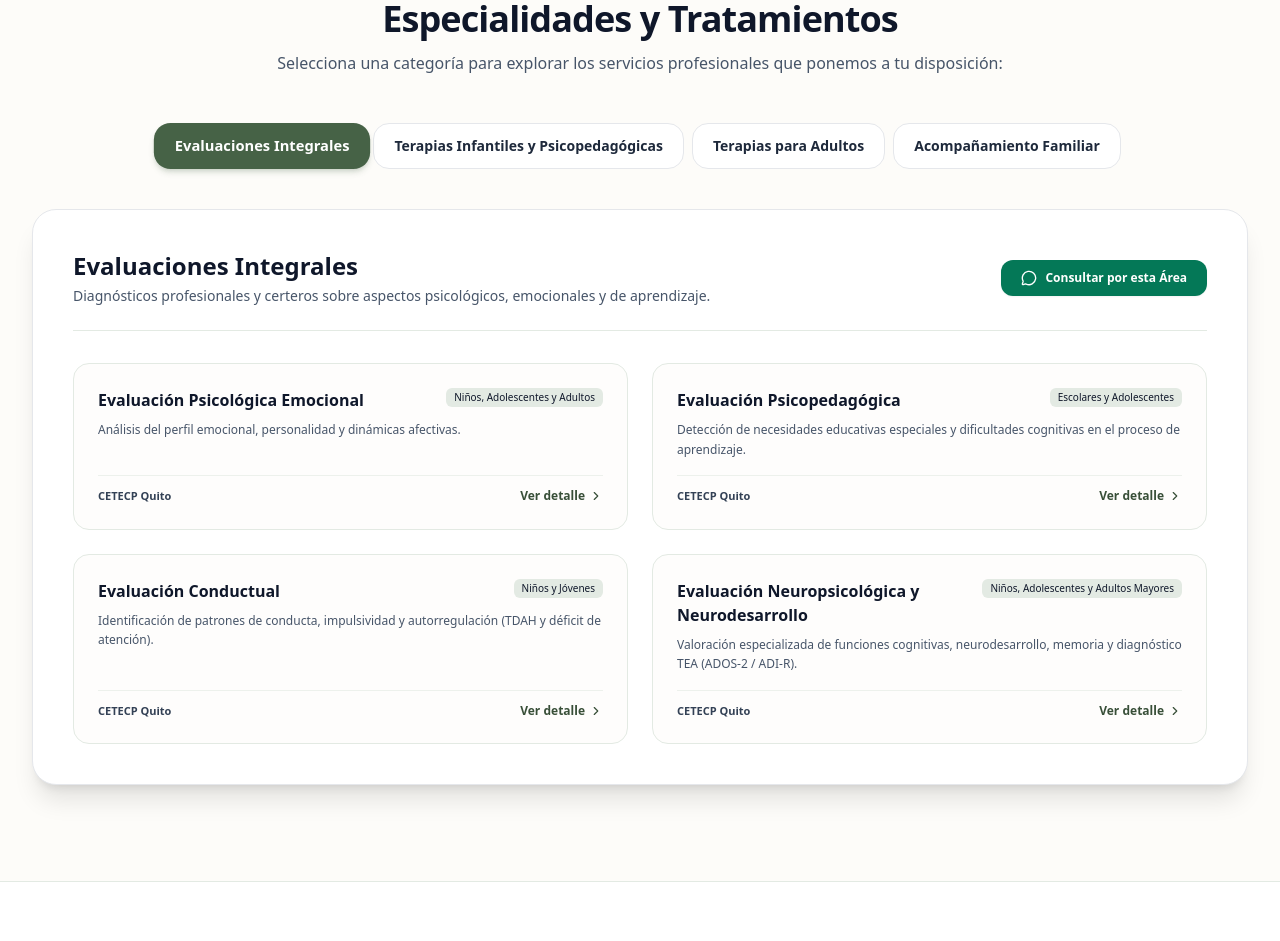
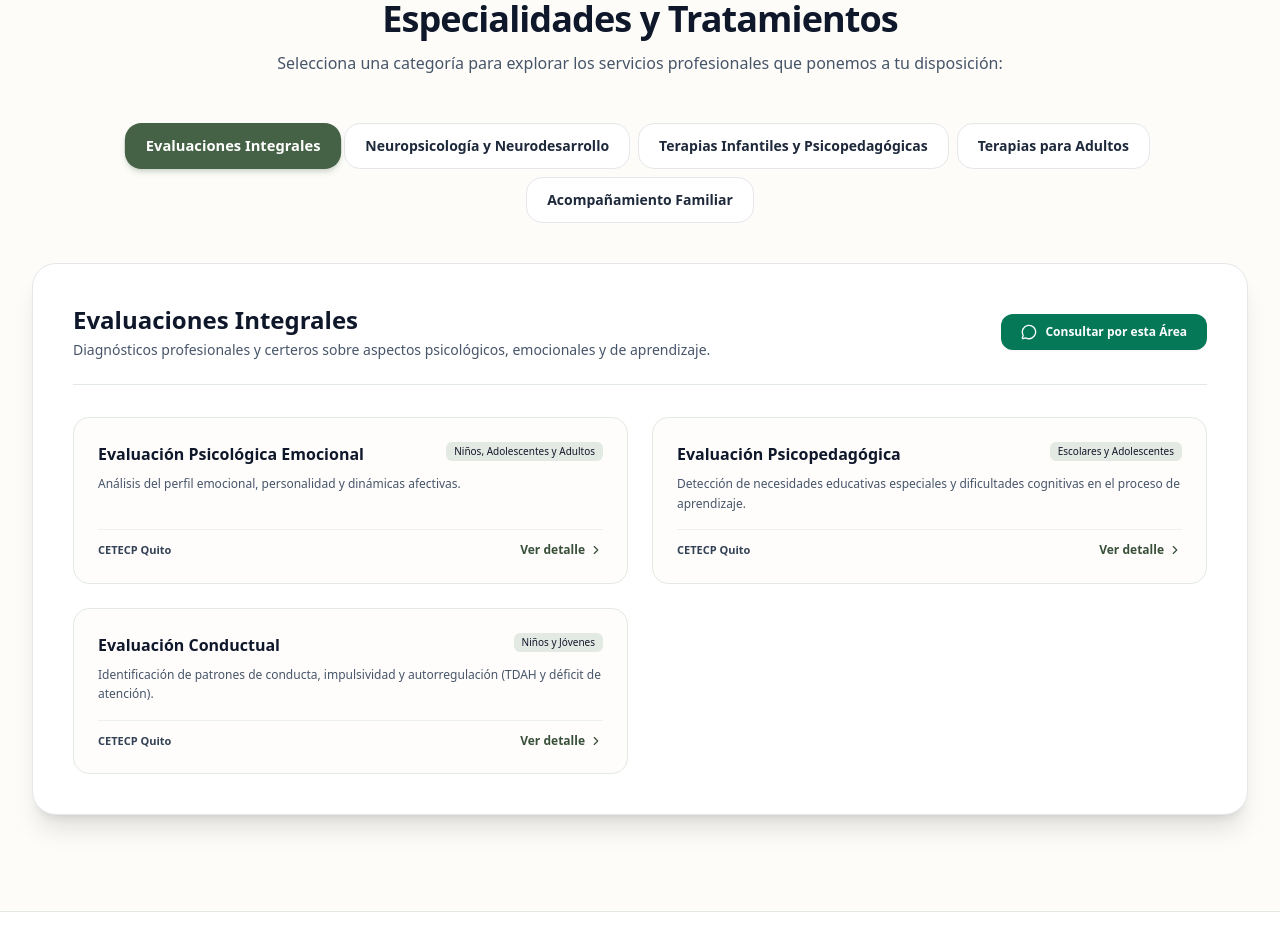
Before and after one commit to carlosulcuango/Cetecp, a React (Vite) app: page / in a window 1280 px wide. Shown: the part 1720-2661 px from the top of the page. Built offline with nearby package versions, Linux system fonts and the light colour scheme.

Commit message:
Integracion de servicios de Neuropsicologia en el menú desplegable

```diff
--- a/src/components/Navbar.tsx
+++ b/src/components/Navbar.tsx
@@ -5,6 +5,7 @@ import {
   X,
   ChevronDown,
   ClipboardCheck,
+  Brain,
   Sparkles,
   HeartHandshake,
   Users,
@@ -14,6 +15,7 @@ import { SERVICE_CATEGORIES, CETECP_INFO } from '../data/cetecpData';
 
 const iconMap: Record<string, React.ReactNode> = {
   ClipboardCheck: <ClipboardCheck className="w-5 h-5 text-sage-600" />,
+  Brain: <Brain className="w-5 h-5 text-sage-600" />,
   Sparkles: <Sparkles className="w-5 h-5 text-sage-600" />,
   HeartHandshake: <HeartHandshake className="w-5 h-5 text-sage-600" />,
   Users: <Users className="w-5 h-5 text-sage-600" />
@@ -149,7 +151,7 @@ export const Navbar: React.FC<NavbarProps> = ({ onSelectServiceCategory, onOpenW
 
               {/* Mega Dropdown Panel */}
               {servicesDropdownOpen && (
-                <div className="absolute top-full left-1/2 -translate-x-1/2 mt-1 w-[850px] bg-white rounded-2xl shadow-xl border border-sage-100 p-6 grid grid-cols-4 gap-6 animate-in fade-in slide-in-from-top-2 duration-200">
+                <div className="absolute top-full left-1/2 -translate-x-1/2 mt-1 w-[1020px] max-w-[95vw] bg-white rounded-2xl shadow-xl border border-sage-100 p-6 grid grid-cols-5 gap-5 animate-in fade-in slide-in-from-top-2 duration-200">
                   {SERVICE_CATEGORIES.map((category) => (
                     <div key={category.id} className="flex flex-col space-y-3">
                       <button
@@ -158,7 +160,7 @@ export const Navbar: React.FC<NavbarProps> = ({ onSelectServiceCategory, onOpenW
                         className="flex items-center gap-2 pb-2 border-b border-sage-100 text-left group hover:border-sage-400 transition-colors w-full"
                       >
                         {iconMap[category.iconName]}
-                        <h4 className="font-semibold text-sm text-slateCustom-900 group-hover:text-sage-600 transition-colors">
+                        <h4 className="font-semibold text-sm text-slateCustom-900 group-hover:text-sage-600 transition-colors leading-snug">
                           {category.title}
                         </h4>
                       </button>
@@ -179,7 +181,7 @@ export const Navbar: React.FC<NavbarProps> = ({ onSelectServiceCategory, onOpenW
                     </div>
                   ))}
 
-                  <div className="col-span-4 bg-sage-50 rounded-xl p-3 flex items-center justify-between border border-sage-100 mt-2">
+                  <div className="col-span-5 bg-sage-50 rounded-xl p-3 flex items-center justify-between border border-sage-100 mt-2">
                     <span className="text-xs font-medium text-slateCustom-800">
                       ¿Necesitas orientación para saber qué terapia es adecuada?
                     </span>
--- a/src/data/cetecpData.ts
+++ b/src/data/cetecpData.ts
@@ -241,27 +241,95 @@ export const SERVICE_CATEGORIES: ServiceCategory[] = [
           "Mejora significativa de la convivencia familiar."
         ]
       },
+    ],
+  },
+  {
+    id: "neuropsicologia",
+    title: "Neuropsicología y Neurodesarrollo",
+    iconName: "Brain",
+    description: "Evaluaciones neuropsicológicas especializadas, diagnóstico de TEA (ADOS-2 / ADI-R), rehabilitación cognitiva y atención integral al adulto mayor.",
+    services: [
       {
-        id: "eval-neuropsicologica",
-        title: "Evaluación Neuropsicológica y Neurodesarrollo",
-        description: "Valoración especializada de funciones cognitivas, neurodesarrollo, memoria y diagnóstico TEA (ADOS-2 / ADI-R).",
-        targetAudience: "Niños, Adolescentes y Adultos Mayores",
+        id: "eval-diagnostico-tea",
+        title: "Evaluación y Diagnóstico de TEA (ADOS-2 / ADI-R)",
+        description: "Diagnóstico del Espectro Autista mediante baterías estandarizadas acreditadas a nivel internacional.",
+        targetAudience: "Niños, Adolescentes y Adultos",
         assignedTherapistId: "alejandra-estrella",
-        overview: "Valoración clínica profunda y científica de las funciones neurocognitivas superiores (atención, memoria, lenguaje, funciones ejecutivas). Incluye evaluación del neurodesarrollo, diagnóstico de TEA con baterías estándar de oro (ADOS-2 y ADI-R) y evaluación en trastornos neurocognitivos en adultos mayores.",
+        overview: "Proceso clínico especializado para la detección y diagnóstico del Trastorno del Espectro Autista (TEA). Empleamos las herramientas estandarizadas de referencia internacional ADOS-2 y ADI-R para proporcionar un diagnóstico riguroso, empático y orientado al desarrollo de intervenciones individualizadas.",
         methodologies: [
-          "Baterías neuropsicológicas acreditadas (ADOS-2, ADI-R, Bayley-III).",
-          "Evaluación de funciones ejecutivas, memoria, atención y lenguaje.",
-          "Valoración de trastornos neurocognitivos en el envejecimiento.",
-          "Informe diagnóstico cuantitativo y cualitativo con plan de intervención."
+          "Entrevista clínica estructurada a padres o cuidadores mediante la prueba ADI-R.",
+          "Evaluación observacional directa e interactiva con el paciente mediante ADOS-2.",
+          "Análisis del perfil socio-comunicativo, patrones de conducta e intereses.",
+          "Informe diagnóstico formal cuantitativo y cualitativo con recomendaciones."
         ],
         benefits: [
-          "Claridad diagnóstica certera en TEA, dificultades del neurodesarrollo y memoria.",
-          "Identificación precisa del perfil cognitivo individual.",
-          "Intervención adecuada y personalizada acorde a las necesidades del paciente.",
-          "Estrategias empáticas para el hogar, escuela o entorno familiar."
+          "Diagnóstico certero avalado por baterías con estándar de oro internacional.",
+          "Comprensión profunda de las necesidades socio-emocionales y comunicativas.",
+          "Guía clara para adaptaciones escolares, tratamientos y apoyo familiar.",
+          "Atención humana y respetuosa adaptada a cada rango de edad."
         ]
       },
-    ],
+      {
+        id: "rehabilitacion-neuropsicologica",
+        title: "Rehabilitación Neuropsicológica",
+        description: "Intervención y estimulación de funciones cognitivas como atención, memoria, lenguaje y funciones ejecutivas.",
+        targetAudience: "Niños, Adolescentes y Adultos",
+        assignedTherapistId: "alejandra-estrella",
+        overview: "Programa de entrenamiento cognitivo diseñado para restaurar, compensar o mitigar alteraciones en las funciones cerebrales superiores. Permite potenciar la atención, memoria, flexibilidad mental y autorregulación tras dificultades del neurodesarrollo o secuelas neurocognitivas.",
+        methodologies: [
+          "Diseño de plan de rehabilitación neuropsicológica individualizado.",
+          "Entrenamiento en funciones ejecutivas, control inhibitorio y memoria de trabajo.",
+          "Uso de técnicas de estimulación cognitiva validadas y estrategias compensatorias.",
+          "Seguimiento periódico de avances con reevaluaciones periódicas."
+        ],
+        benefits: [
+          "Mejora en el rendimiento académico, laboral y en las actividades cotidianas.",
+          "Fortalecimiento de la concentración, organización y planificación.",
+          "Estrategias prácticas para afrontar olvidos o distracciones.",
+          "Mayor autonomía y confianza en el desempeño diario."
+        ]
+      },
+      {
+        id: "eval-trastornos-neurocognitivos",
+        title: "Evaluación de Trastornos Neurocognitivos",
+        description: "Valoración del deterioro cognitivo leve, demencias y perfil neuropsicológico en adultos y adultos mayores.",
+        targetAudience: "Adultos y Adultos Mayores",
+        assignedTherapistId: "alejandra-estrella",
+        overview: "Valoración neuropsicológica exhaustiva para identificar cambios en la memoria, orientación, juicio y razonamiento. Permite diferenciar entre el envejecimiento normal, deterioro cognitivo leve y síndromes demenciales.",
+        methodologies: [
+          "Análisis de la historia clínica neurocognitiva y antecedentes del paciente.",
+          "Batería de pruebas neuropsicológicas estandarizadas para memoria, lenguaje y atención.",
+          "Evaluación de la autonomía funcional en actividades de la vida diaria.",
+          "Informe clínico detallado para la familia y médicos tratantes (neurología/geriatría)."
+        ],
+        benefits: [
+          "Detección oportuna de signos de deterioro cognitivo.",
+          "Claridad médica y familiar sobre el estado de salud neurocognitivo.",
+          "Recomendaciones para ralentizar el avance del deterioro y mantener la funcionalidad.",
+          "Orientación empática a la familia para el cuidado y acompañamiento."
+        ]
+      },
+      {
+        id: "atencion-adulto-mayor",
+        title: "Atención al Adulto Mayor y Envejecimiento",
+        description: "Acompañamiento integral y estimulación cognitiva para un envejecimiento activo, saludable y digno.",
+        targetAudience: "Adultos Mayores y Grupo Familiar",
+        assignedTherapistId: "alejandra-estrella",
+        overview: "Servicio especializado orientado al bienestar cognitivo y emocional de las personas adultas mayores. Ofrecemos talleres de mantenimiento cognitivo, psicoeducación a cuidadores y apoyo emocional ante las transiciones del envejecimiento.",
+        methodologies: [
+          "Talleres individuales o grupales de mantenimiento y reserva cognitiva.",
+          "Estrategias de estimulación sensorial y fortalecimiento de la memoria afectiva.",
+          "Asesoría a cuidadores y familias para adaptar el entorno del hogar.",
+          "Acompañamiento emocional centrado en la dignidad y autovaloración."
+        ],
+        benefits: [
+          "Preservación de la independencia y calidad de vida en el adulto mayor.",
+          "Estimulación constante para mantener la mente activa y saludable.",
+          "Reducción del aislamiento social y estados depresivos en la vejez.",
+          "Pautas concretas de manejo para la familia y cuidadores principales."
+        ]
+      }
+    ]
   },
   {
     id: "terapias-infantiles",
```
